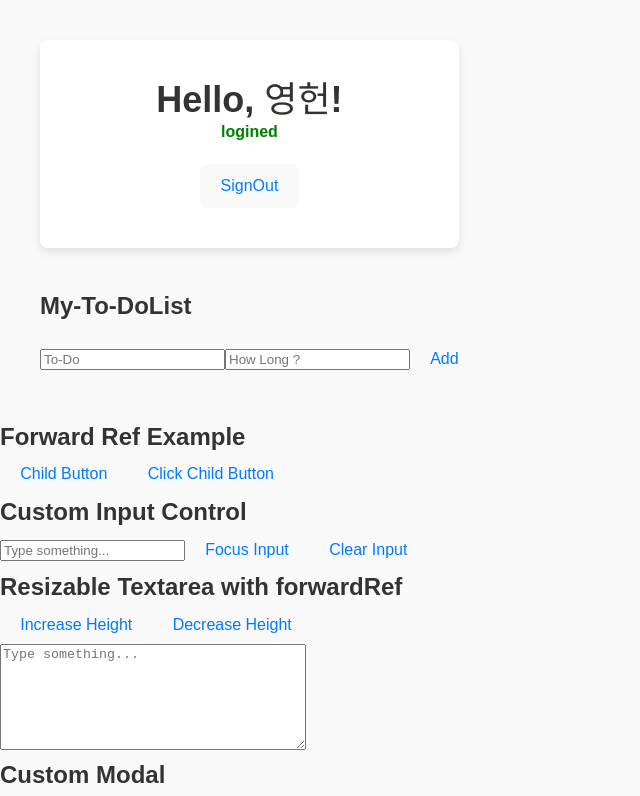
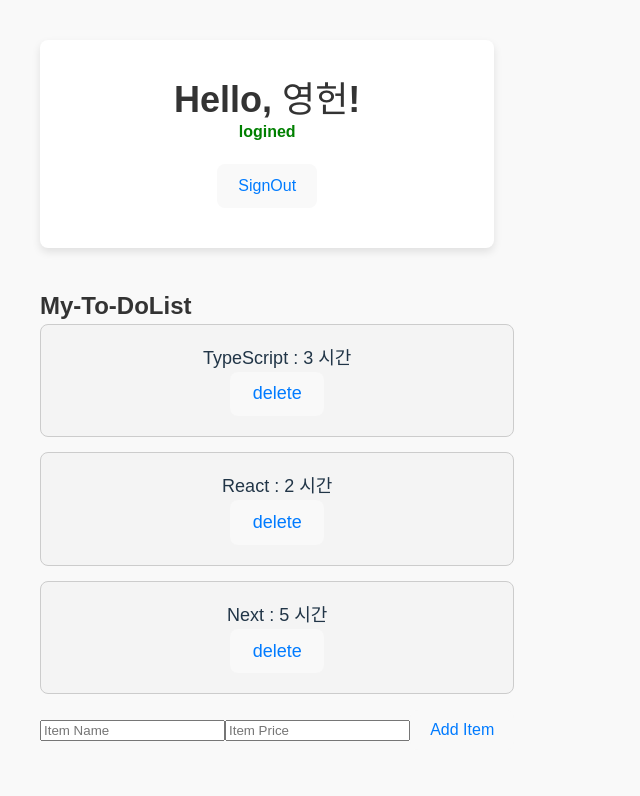
Before and after one commit to yoounyoungheon/hana-git-prac, a React (Vite) app in the folder sample/: page / in a window 1280 px wide. Shown: the top 796 px of the page, without its empty margins (0-640 px from the left). Built offline with nearby package versions, Linux system fonts and the light colour scheme.

Commit message:
global context management

```diff
--- a/sample/src/App.tsx
+++ b/sample/src/App.tsx
@@ -1,63 +1,19 @@
-import { useState } from "react";
 import My from "./components/spa-practice/My";
 import "./App.css";
-import { CartItem, Session } from "./utils/type";
 import ParentButton from "./components/use-ref-hook-practice/ParentChildButton";
 import { ParentInput } from "./components/use-ref-hook-practice/ParentInput";
 import { CustomModal } from "./components/use-ref-hook-practice/CustomModal";
 import { CustomVideoPlayer } from "./components/use-ref-hook-practice/CustomVideoPalyer";
 import { CustomTextArea } from "./components/use-ref-hook-practice/CustomTextAreat";
 import { ChangeThemeButton } from "./components/context/TransDark";
-
-
-
-
-const SampleSession: Session = {
-  loginUser: { id: 1, name: "영헌"},
-  cart:[],
-};
+import { SessionProvider } from "./components/spa-practice/SessionContext";
 
 function App() {
-  const [session, setSession] = useState(SampleSession);
-
-  const logout = () => {
-    setSession({
-      ...session,
-      loginUser: null,
-    });
-  };
-
-  const login = (id: number, name:string)=>{
-    setSession({
-      ...session,
-      loginUser: {id: id, name: name},
-    });
-  }
-
-  const removeCartItem = (itemId: number)=> {
-    setSession({
-      ...session,
-      cart : session.cart.filter((item) => item.id !== itemId )
-    })
-  }
-
-  const addCartItem = (name: string, price: number) => {
-    const newItem: CartItem = {
-      id: session.cart.length + 1,
-      name,
-      price,
-    };
-
-    setSession({
-      ...session,
-      cart: [...session.cart, newItem],
-    });
-  };
 
   return (
     <div>
     <div className="app-container">
-      <My session={session} logout={logout} login={login} removeCartItem={removeCartItem} addCartItem={addCartItem}></My>
+      <SessionProvider><My/></SessionProvider>
     </div>
     <ParentButton/>
     <ParentInput/>
--- a/sample/src/components/spa-practice/Login.tsx
+++ b/sample/src/components/spa-practice/Login.tsx
@@ -1,10 +1,10 @@
 import { useState } from "react";
+import { useSession } from "./SessionContext";
 
-interface LoginProps { login: (id: number, name: string) => void; }
-
-const Login: React.FC<LoginProps> = ({ login }) => {
+const Login: React.FC= () => {
   const [id, setId] = useState<number | "">("");
   const [name, setName] = useState<string>("");
+  const {login} = useSession();
 
 
   const handleLogin = (event: React.FormEvent) => {
--- a/sample/src/components/spa-practice/My.tsx
+++ b/sample/src/components/spa-practice/My.tsx
@@ -1,50 +1,53 @@
-import React, { useRef } from "react";
+import React, { useState } from "react";
 import Login from "./Login";
 import Profile from "./Profile";
-import { Session } from "../../utils/type";
+import { useSession } from "./SessionContext";
 
-interface MyProps {
-  session: Session;
-  logout: () => void;
-  login: (id: number, name: string) => void;
-  removeCartItem: (itemId: number) => void;
-  addCartItem: (name:string, practice:number) => void;
-}
+const My: React.FC = () => {
+  const { session, addCartItem, removeCartItem } = useSession();
+  const { loginUser, cart } = session;
 
-const My: React.FC<MyProps> = ({ session, logout, login, removeCartItem, addCartItem }) => {
-  const nameRef = useRef<HTMLInputElement>(null);
-  const priceRef = useRef<HTMLInputElement>(null);
-  const handleAddItem = ()=>{
-    const name = nameRef.current?.value;
-    const price = priceRef.current?.value;
+  const [newItemName, setNewItemName] = useState("");
+  const [newItemPrice, setNewItemPrice] = useState<number | "">("");
 
-    if(name && price){
-      addCartItem(name, parseFloat(price));
-      nameRef.current.value = "";
-      priceRef.current.value = "";
+  const handleAddItem = () => {
+    if (newItemName && newItemPrice) {
+      addCartItem(newItemName, Number(newItemPrice));
+      setNewItemName("");
+      setNewItemPrice("");
     }
-  }
+  };
+
   return (
     <div className="my-container">
-      {
-        session.loginUser
-        ? (<Profile user={session.loginUser} logout={logout} />)
-        : (<Login login={login} />)
-      }
+      {loginUser ? <Profile /> : <Login />}
 
       <ul className="cart-list">
       <h2>My-To-DoList</h2>
-        {session.cart.map((item) => (
+        {cart.map((item) => (
           <li key={item.id} className="cart-item">
-            {item.name} : {item.price.toLocaleString()} 시간
+            {item.name} : {item.hour.toLocaleString()} 시간
             <div></div>
             <button onClick={()=>removeCartItem(item.id)}> delete </button>
           </li>
         ))}
       </ul>
-      <input type="text" placeholder="To-Do" ref={nameRef} />
-      <input type="number" placeholder="How Long ?" ref={priceRef} />
-      <button onClick={handleAddItem}> Add </button>
+
+      <div className="add-item-form">
+        <input
+          type="text"
+          placeholder="Item Name"
+          value={newItemName}
+          onChange={(e) => setNewItemName(e.target.value)}
+        />
+        <input
+          type="number"
+          placeholder="Item Price"
+          value={newItemPrice}
+          onChange={(e) => setNewItemPrice(Number(e.target.value))}
+        />
+        <button onClick={handleAddItem}>Add Item</button>
+      </div>
     </div>
   );
 };
--- a/sample/src/components/spa-practice/Profile.tsx
+++ b/sample/src/components/spa-practice/Profile.tsx
@@ -1,16 +1,12 @@
-import { User } from "../../utils/type";
+import { useSession } from "./SessionContext";
 
-
-interface ProfileProps {
-    user: User;
-    logout: () => void;
-  }
-
-  const Profile: React.FC<ProfileProps> = ({ user, logout }) => {
-    return (
+const Profile: React.FC = () => {
+  const { session, logout} = useSession();
+  const { loginUser } = session;
+  return (
       <div className="profile-container">
         <h1>
-          Hello, {user.name}! <span className="age"></span>
+          Hello, {loginUser?.name}! <span className="age"></span>
         </h1>
         <span className="user-name">
           logined
--- /dev/null
+++ b/sample/src/components/spa-practice/SessionContext.tsx
@@ -0,0 +1,75 @@
+// src/context/SessionContext.tsx
+import React, { createContext, useState, useContext, ReactNode } from "react";
+import { CartItem, Session } from "../../utils/type";
+
+interface SessionContextType {
+  session: Session;
+  login: (id: number, name: string) => void;
+  logout: () => void;
+  addCartItem: (name: string, price: number) => void;
+  removeCartItem: (itemId: number) => void;
+}
+
+export const SessionContext = createContext<SessionContextType | undefined>(undefined);
+
+export const useSession = () => {
+  const context = useContext(SessionContext);
+  if (!context) {
+    throw new Error("useSession must be used within a SessionProvider");
+  }
+  return context;
+};
+
+export const SessionProvider: React.FC<{ children: ReactNode }> = ({
+  children,
+}) => {
+  const [session, setSession] = useState<Session>({
+    loginUser:{ id: 1, name: "영헌"},
+    cart: [
+      { id: 100, name: "TypeScript", hour: 3 },
+      { id: 101, name: "React", hour: 2 },
+      { id: 200, name: "Next", hour: 5 },
+    ],
+  });
+
+  const login = (id: number, name: string) => {
+    setSession({
+      ...session,
+      loginUser: { id, name },
+    });
+  };
+
+  const logout = () => {
+    setSession({
+      ...session,
+      loginUser: null,
+    });
+  };
+
+  const addCartItem = (name: string, hour: number) => {
+    const newItem: CartItem = {
+      id: session.cart.length + 1,
+      name,
+      hour,
+    };
+    setSession({
+      ...session,
+      cart: [...session.cart, newItem],
+    });
+  };
+
+  const removeCartItem = (itemId: number) => {
+    setSession({
+      ...session,
+      cart: session.cart.filter((item) => item.id !== itemId),
+    });
+  };
+
+  return (
+    <SessionContext.Provider
+      value={{ session, login, logout, addCartItem, removeCartItem }}
+    >
+      {children}
+    </SessionContext.Provider>
+  );
+};
--- a/sample/src/utils/type.d.ts
+++ b/sample/src/utils/type.d.ts
@@ -6,7 +6,7 @@ export type LoginUser = {
 export type Cart = {
   id: number;
   name: string;
-  price: number
+  hour: number
 };
 
 export type Session = {
@@ -23,5 +23,5 @@ export type User = {
 export type CartItem = {
   id: number;
   name: string;
-  price: number;
+  hour: number;
 }
```
